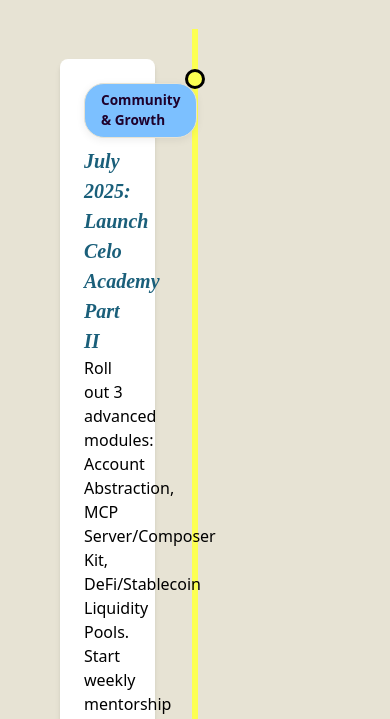
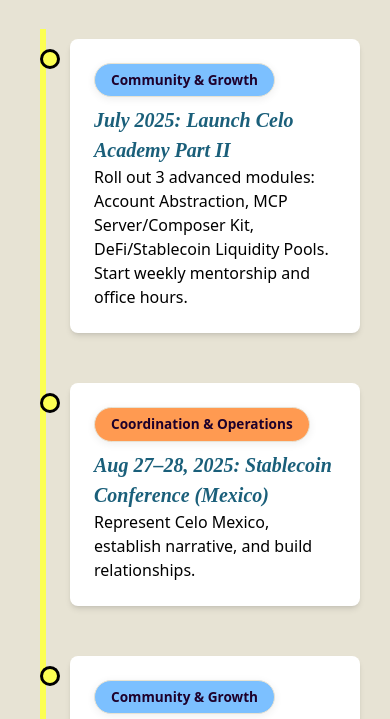
Before and after one commit to gerryalvrz/CeloMX, a plain HTML site: page index.html in a window 390 px wide. Shown: the part 95-814 px from the top of the page. Drawn offline with nearby package versions, Linux system fonts and the light colour scheme; a web font is replaced by a local one.

Commit message:
Improve mobile responsiveness: vertical timeline, better alignment, and readable text on small screens

```diff
--- a/index.html
+++ b/index.html
@@ -125,6 +125,30 @@
       color: #1E002B;
       border: 1.5px solid #E7E3D4;
     }
+    @media (max-width: 768px) {
+      .timeline {
+        padding: 0;
+      }
+      .timeline::before {
+        left: 20px;
+        margin-left: 0;
+      }
+      .timeline-item {
+        width: 100%;
+        padding-left: 50px;
+        padding-right: 10px;
+        left: 0 !important;
+        margin-bottom: 30px;
+      }
+      .timeline-item::before {
+        left: 20px !important;
+        right: auto !important;
+      }
+    }
+    .timeline-content {
+      text-align: left;
+      word-break: break-word;
+    }
   </style>
 </head>
 <body class="bg-gray-100 font-sans" style="background: #E7E3D4;">
```
